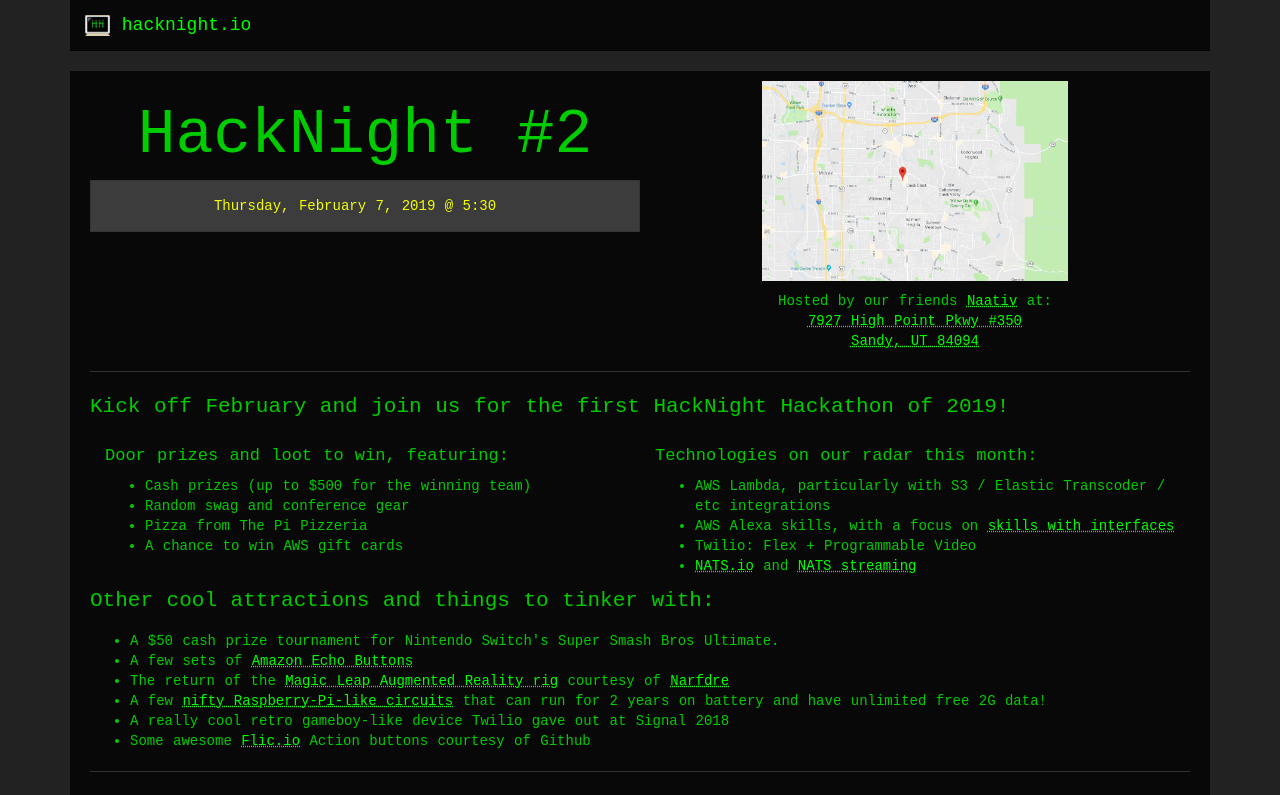
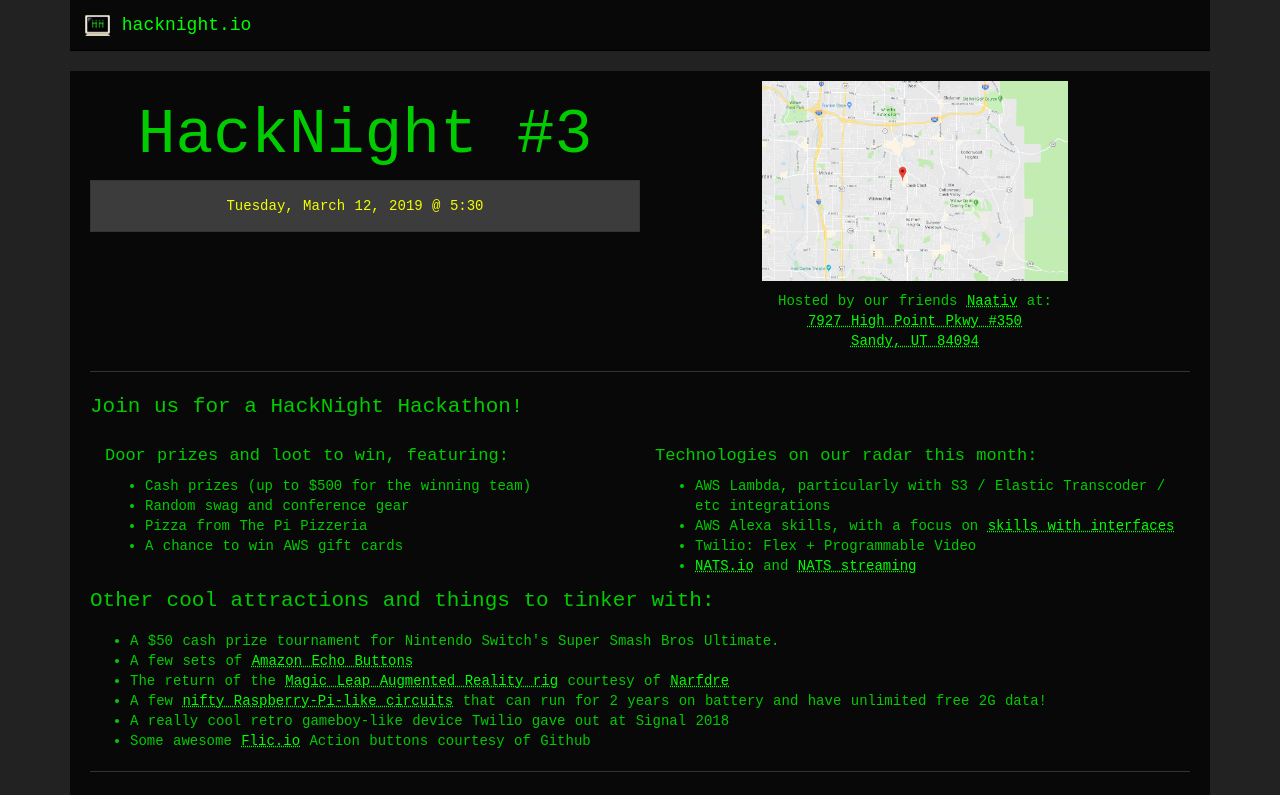
Before and after one commit to hacknightio/site, a Nuxt app: page / in a window 1280 px wide. Shown: the top 795 px of the page. Built offline with nearby package versions, Linux system fonts and the light colour scheme; some icons are missing.

Commit message:
Added Hacknight3

```diff
--- a/pages/index.vue
+++ b/pages/index.vue
@@ -31,8 +31,9 @@
         </div>
       </div>
     </nav>
-    <Hacknight2/>
+    <Hacknight3/>
     <Collapser expandText="View past HackNights" collapseText="Collapse past HackNights">
+      <Hacknight2/>
       <Hacknight1/>
     </Collapser>
     <div class="jumbotron">
@@ -61,11 +62,13 @@
 <script>
 import Hacknight1 from './hn1'
 import Hacknight2 from './hn2'
+import Hacknight3 from './hn3'
 import Collapser from './collapser'
 export default {
   components: {
     Hacknight1,
     Hacknight2,
+    Hacknight3,
     Collapser
   }
 }
```
